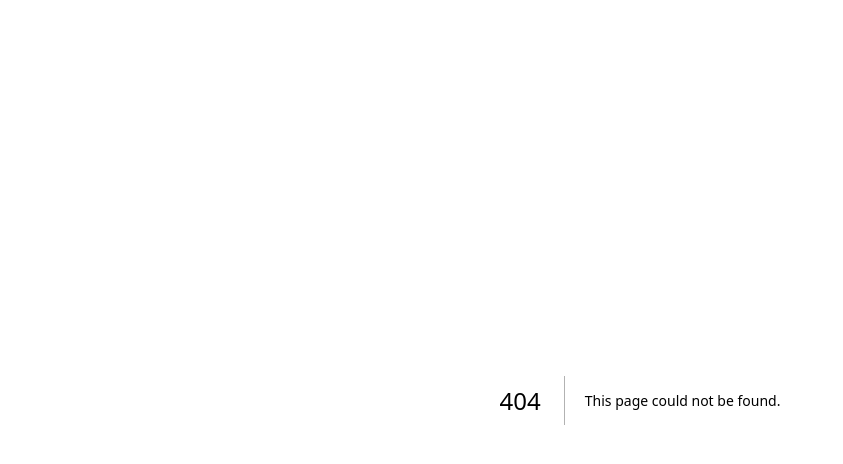
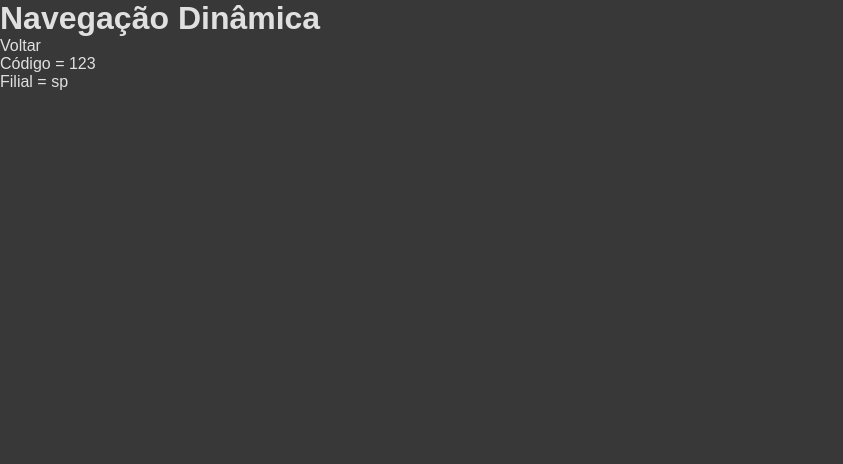
Before and after one commit to LucasGabrielFaustinoDaSilva/Estudo_next.JS, a Next.js app in the folder aulao_nexjs/fundamentos/: page /cliente/sp/123 in a window 1280 px wide. Before the commit this address had no page. Shown: the top 464 px of the page, without its empty margins (0-843 px from the left). Built offline with nearby package versions, Linux system fonts and the light colour scheme.

Commit message:
Aprendi a fazer navegação dinamica no nextjs

```diff
--- a/aulao_nexjs/fundamentos/src/pages/cliente/[codigo].jsx
+++ b/aulao_nexjs/fundamentos/src/pages/cliente/[filial]/[codigo].jsx
@@ -2,10 +2,12 @@ import Layout from "@/components/Layout";
 import {useRouter} from "next/router"
 
 export default function ClienteProCodigo(){
-  console.log(router)
+  const router = useRouter()
+
   return (
     <Layout titulo="Navegação Dinâmica">
-      <span>Código = ????</span>
+      <div>Código = {router.query.codigo}</div>
+      <div>Filial = {router.query.filial}</div>
     </Layout>
   )
 }
--- a/aulao_nexjs/fundamentos/src/pages/index.jsx
+++ b/aulao_nexjs/fundamentos/src/pages/index.jsx
@@ -13,7 +13,7 @@ export default function Inicio(){
       <Navegador texto="Exemplo" destino="/exemplo" cor="#cf3347ff"/>
       <Navegador texto="JSX" destino="/jsx2" cor="#9400d3"/>
       <Navegador texto="Navegação #01" destino="/navegacao" cor="#18d818ff"/>
-      <Navegador texto="Navegação #01" destino="/cliente/123" cor="#c4d80cff"/>
+      <Navegador texto="Navegação #02" destino="/cliente/sp/123" cor="#c4d80cff"/>
 
     </div>
   )
```
